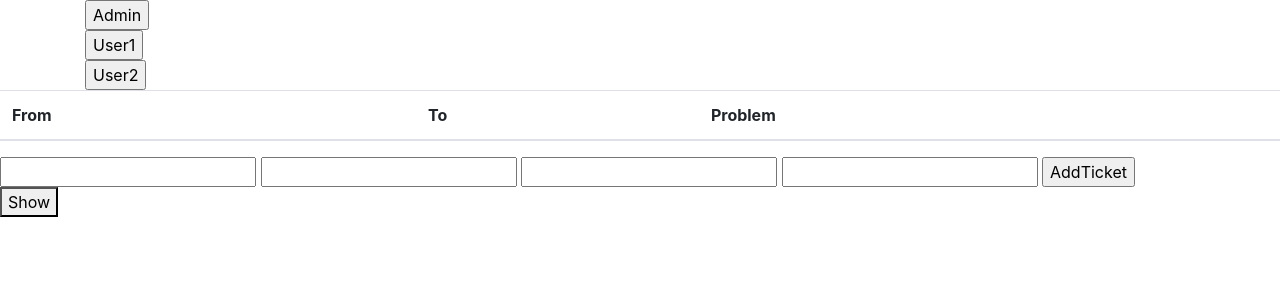
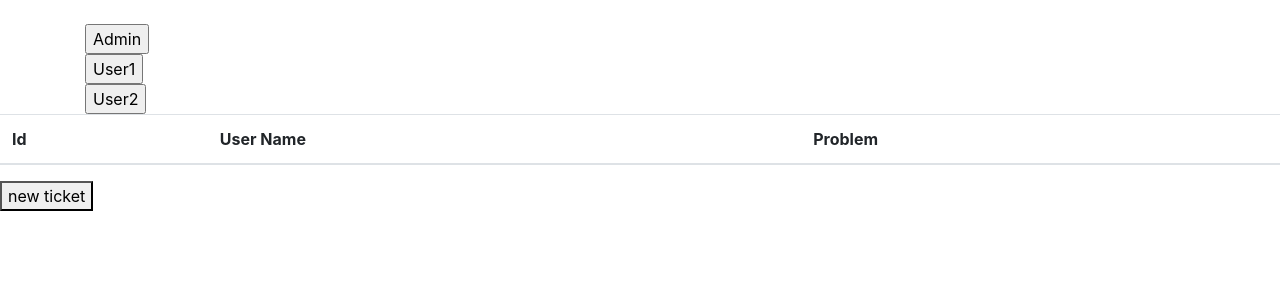
Before and after one commit to ummadam/ticket_system, a PHP site: page / in a window 1280 px wide. Shown: the top 300 px of the page. Run offline with PHP 8.4, Linux system fonts and the light colour scheme; data that the repository does not hold is empty.

Commit message:
modified

```diff
--- a/index.php
+++ b/index.php
@@ -10,34 +10,58 @@
 <body>
     <div class="container">
        <form action="" method="POST">
-        <input type="submit" name="user" value="Admin"><br>
-        <input type="submit" name="user" value="User1"><br>
-        <input type="submit" name="user" value="User2"><br>
+        <input type="hidden" name="action" value="login"><br>
+        <input type="submit" name="login" value="Admin"><br>
+        <input type="submit" name="login" value="User1"><br>
+        <input type="submit" name="login" value="User2"><br>
        </form>
     </div>
 </body>
 </html>
 <?php
+include 'DB.php';
+session_start();
+if(isset($_POST['action'])) {
+    $r = $_POST['action'];
+    if($r == 'addTicket') {
+      $stmt = $pdo->prepare("
+        INSERT INTO
+            `tickets` (
+                `username`,
+                `problem`
+            ) VALUES(
+                :un,
+                :p
+                )
+    ");
 
-include 'DB.php';
-
-
-if(isset($_POST['user'])){
-    $user = $_POST['user'];
-
+      $stmt->execute([
+          ':un' => $_POST['username'],
+          ':p' => $_POST['problem']
+      ]);
+        echo '<span class="badge badge-success">ticket added successfully</span>';
+    } else if($r == 'login') {
+        $user = $_POST['login'];
+        $_SESSION['user'] = $user;
+    }
+    else if($r == 'ok'){
+      echo $_POST['username']. ' : ' . $_POST['text'];
+    }
+}
+if(isset($_SESSION['user'])){
+    $user = $_SESSION['user'];
     $stmt = $pdo->prepare("
         SELECT *
         FROM `tickets`
-        LEFT JOIN `users`
-        ON `tickets`.`id_user`=`users`.`id`
-        WHERE `users`.`name` = :un;
+        WHERE `username` = :un;
 
 ");
-
     $stmt->execute([
         ':un' => $user
     ]);
     $tickets = $stmt->fetchALL();
+} else {
+    $tickets = array();
 }
     //print_r($tickets);
 ?>
@@ -45,8 +69,8 @@ $tickets = $stmt->fetchALL();
 <table class="table">
   <thead>
     <tr>
-      <th scope="col">From</th>
-      <th scope="col">To</th>
+      <th scope="col">Id</th>
+      <th scope="col">User Name</th>
       <th scope="col">Problem</th>
     </tr>
   </thead>
@@ -54,40 +78,57 @@ $tickets = $stmt->fetchALL();
     <?php foreach($tickets as $ticket){
         echo '<tr>';
         echo '<td>';
-        echo $ticket['fromuser'];
+        echo $ticket['id'];
         echo '</td>';
         echo '<td>';
-        echo $ticket['touser'];
+        echo $ticket['username'];
         echo '</td>';
         echo '<td>';
         echo $ticket['problem'];
         echo '</td>';
+        echo '<td>';
+        echo '<input type="submit" id="chat" value="startChat">';
+        echo '</td>';
+        echo '<td>';
+       ?>
+        <form action="" method="post" id="form1" style="display: none">
+            <input type="text" name="username">
+            <input type="text" name="text">
+            <input type="submit" name="action" value="ok">
+        </form>
+
+       <?php
+        echo '</td>';
         echo '<tr>';
-
     }
     ?>
   </tbody>
 </table>
 <?php
-if($_POST['user'] != 'Admin'){
+if($user == 'Admin'){
+  die();
+}
+?>
 
-
-}
-
-?>
-<form action="" method="post" id="form">
-<input type="text" name="name">
-<input type="text" name="touser" >
-<input type="text" name="fromuser">
+<script src="https://ajax.googleapis.com/ajax/libs/jquery/3.4.1/jquery.min.js"></script>
+<script>
+$(document).ready(function(){
+  $("#chat").click(function(){
+    $("#form1").toggle();
+  });
+});
+</script>
+<form action="" method="post" id="form" style="display: none">
+    <input type="text" name="username">
     <input type="text" name="problem">
-<input type="submit" name="Add" value="AddTicket">
+    <input type="submit" name="action" value="addTicket">
 </form>
 <script src="https://ajax.googleapis.com/ajax/libs/jquery/3.4.1/jquery.min.js"></script>
 <script>
 $(document).ready(function(){
   $("#show").click(function(){
-    $("form").toggle();
+    $("#form").toggle();
   });
 });
 </script>
-<button id="show">Show</button>
+<button id="show">new ticket</button>
```
Lines whose indentation alone changed are shown as unchanged.
